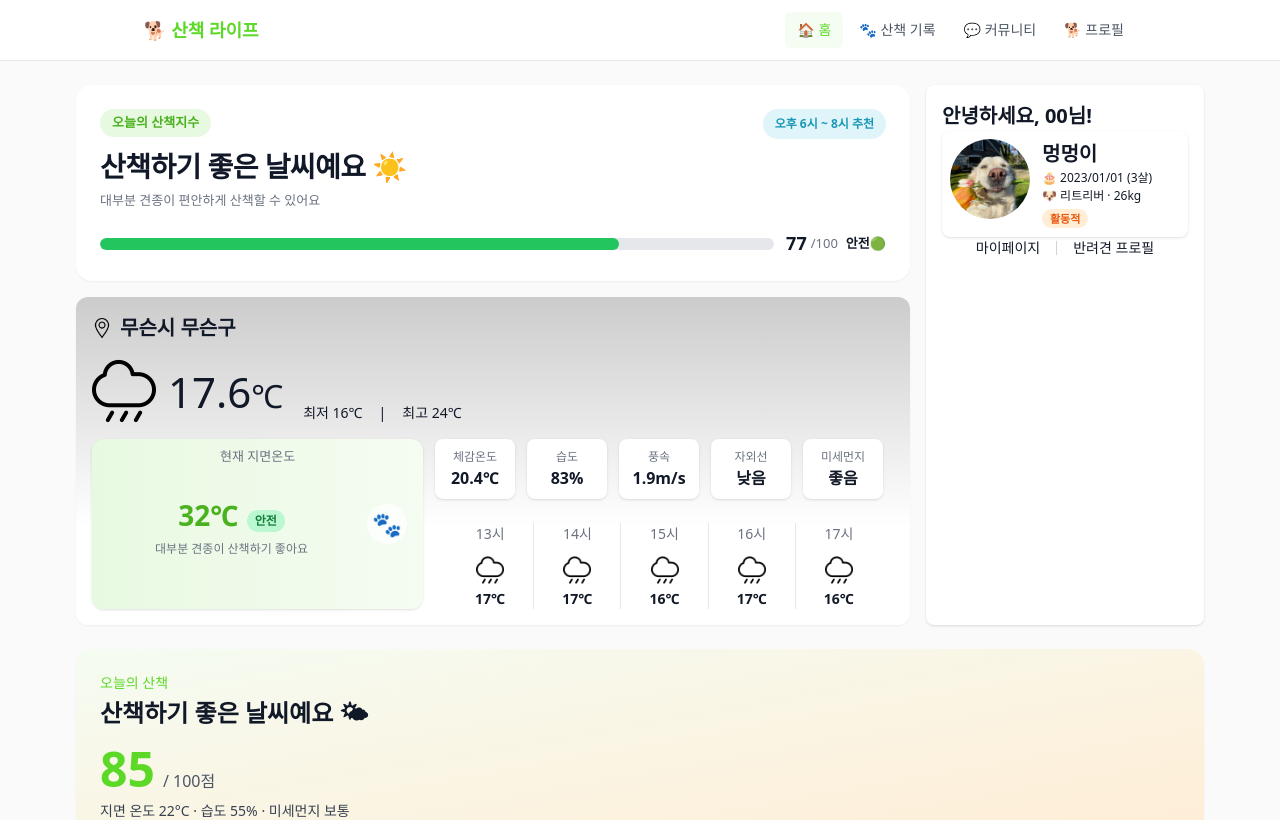
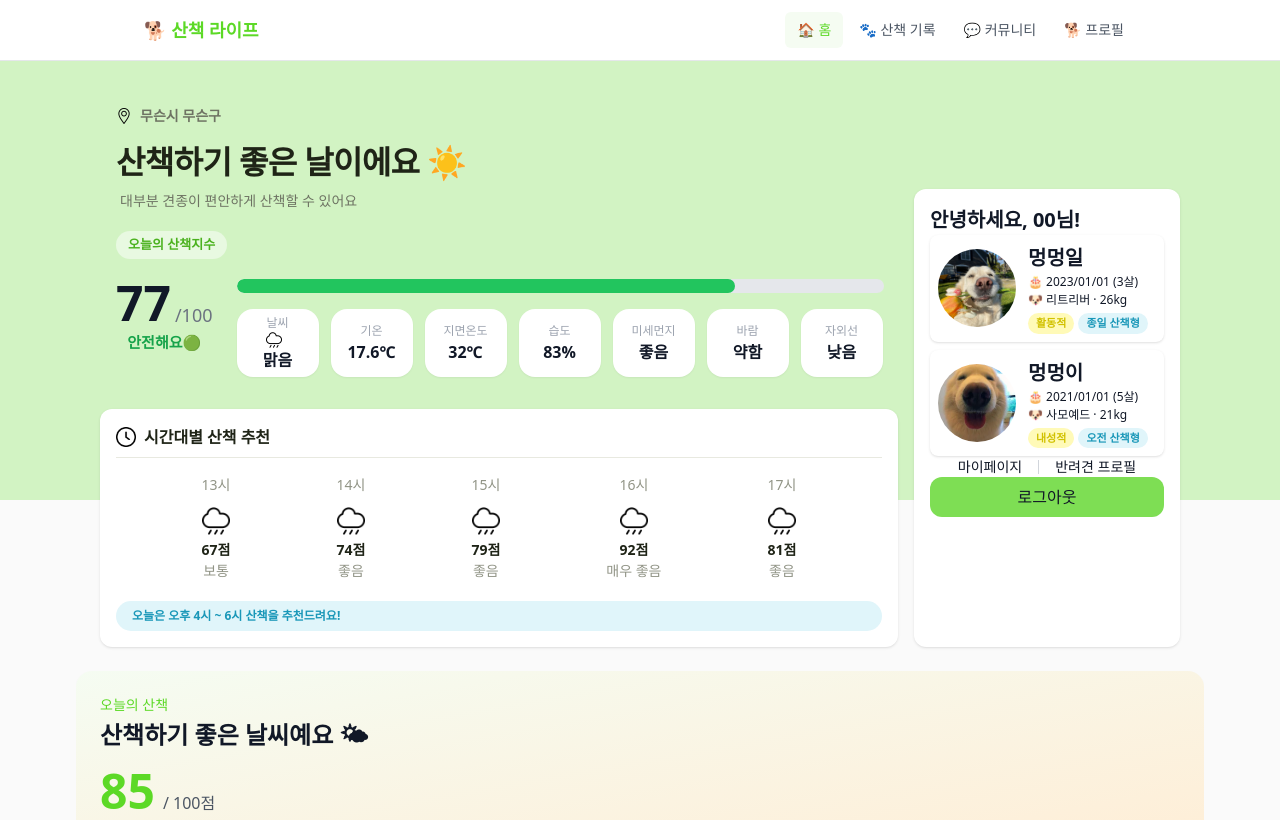
Before and after one commit to wodud17711/first-team-project, a React (Vite) app in the folder frontend/: page / in a window 1280 px wide. Shown: the top 820 px of the page. Built offline with nearby package versions, Linux system fonts and the light colour scheme.

Commit message:
feat: 홈화면 상단 콘텐츠 위치 변경 및 ui수정 중

```diff
--- a/frontend/src/components/WalkScore.jsx
+++ b/frontend/src/components/WalkScore.jsx
@@ -56,6 +56,9 @@
 
 // const score = calculateWalkScore()
 
+// 아이콘 및 일러스트
+import locationIcon from '../assets/locationIcon.png'
+import weatherTest from '../assets/weatherTest.png'
 
 
 // 날씨 적합도 점수(막대 그래프)
@@ -68,8 +71,8 @@ function WalkScore({ score = 77 }) {
     if (score >= 70) {
       return {
         color: "bg-success",
-        label: "안전🟢",
-        title: "산책하기 좋은 날씨예요 ☀️",
+        label: "안전해요🟢",
+        title: "산책하기 좋은 날이에요 ☀️",
         desc: "대부분 견종이 편안하게 산책할 수 있어요"
       };
     }
@@ -77,7 +80,7 @@ function WalkScore({ score = 77 }) {
     if (score >= 40) {
       return {
         color: "bg-warning",
-        label: "주의🟡",
+        label: "주의가 필요해요🟡",
         title: "짧은 산책을 추천드려요 🌥️",
         desc: "더위에 약한 반려견은 주의가 필요해요"
       };
@@ -85,7 +88,7 @@ function WalkScore({ score = 77 }) {
 
     return {
       color: "bg-danger",
-      label: "위험🔴",
+      label: "위험해요🔴",
       title: "산책을 되도록 피해주세요 🌧️",
       desc: "지면온도와 날씨 상태가 산책하기 위험해요"
     };
@@ -94,68 +97,163 @@ function WalkScore({ score = 77 }) {
   const { color, label, title, desc } = getScoreMeta(score);
 
   return (
-    <div className="w-full">
+    <div className="w-full px-[180px]">
 
       {/* 상단 */}
-      <div className="flex items-start justify-between">
-
-        <div>
-          <span className="
-            inline-flex items-center justify-center
-            px-3 py-1
-            text-[13px] font-bold
-            bg-brand-100 text-brand-700
-            rounded-full
-          ">
-            오늘의 산책지수
-          </span>
-
-          <h2 className="text-[28px] font-bold mt-2 tracking-[-0.02em]">
+      <div className="flex flex-col items-start justify-between">
+        {/* 사용자 위치 */}
+        <div className='flex items-center gap-2'>
+          <img src={locationIcon} alt="위치아이콘" className='w-4 h-4 object-cover'/>
+          <span className="text-[14px] text-txtcolor-500 font-bold">무슨시 무슨구</span>
+        </div>
+        {/* 점수별 멘트 */}
+        <div className='mt-2'>
+          <h2 className="text-[32px] text-txtcolor-900 font-bold mt-1 tracking-[-0.02em]">
             {title}
           </h2>
-
-          <p className="text-[13px] text-gray-500 mt-1">
+          <p className="text-[14px] text-txtcolor-500 ml-1 mt-1">
             {desc}
           </p>
         </div>
+      </div>
 
-        <div className="
-          px-3 py-1.5
-          rounded-full
-          bg-sky-100 text-sky-700
-          text-[12px] font-bold
-          whitespace-nowrap
+      {/* 오늘의 산책지수 */}
+      <div className="mt-5">
+
+
+        {/* 제목 */}
+        <span className="
+          inline-flex items-center justify-center
+          px-3 py-1 mb-5 rounded-full
+          text-[13px] font-bold text-brand-700 bg-brand-100
         ">
-          오후 6시 ~ 8시 추천
+          오늘의 산책지수
+        </span>
+
+        {/* 아래 영역 */}
+        <div className="flex items-start gap-6">
+
+          {/* 왼쪽 - 점수 */}
+          <div className="
+            flex flex-col items-center
+            min-w-fit text-center whitespace-nowrap
+          ">
+            <div className="flex items-end gap-1">
+              <span className="text-[48px] font-bold leading-none">
+                {score}
+              </span>
+              <span className="text-[18px] text-gray-500 -mb-[2px]">
+                /100
+              </span>
+            </div>
+
+            <span className="
+              mt-1
+              text-[15px] font-bold text-green-600
+            ">
+              {label}
+            </span>
+
+          </div>
+
+          {/* 오른쪽 */}
+          <div className="flex-1">
+
+            {/* 게이지 */}
+            <div className="
+              h-[14px]
+              bg-gray-200
+              rounded-full
+              overflow-hidden
+            ">
+              <div
+                className={`
+                  h-full rounded-full
+                  transition-all duration-500
+                  ${color}
+                `}
+                style={{ width: `${score}%` }}
+              />
+            </div>
+
+            {/* 날씨 요소 */}
+            <div className="flex gap-3 mt-4">
+
+              <div className="
+                flex flex-col items-center justify-center
+                w-[82px] h-[68px]
+                bg-white rounded-2xl shadow-sm
+              ">
+                <p className='text-[12px] text-gray-400'>날씨</p>
+                <img src={weatherTest} alt='날씨아이콘자리' className='w-4 h-4 mr-2 object-cover'/>
+                <p className='text-[16px] font-bold'>맑음</p>
+              </div>
+
+              <div className="
+                flex flex-col items-center justify-center
+                w-[82px] h-[68px]
+                bg-white rounded-2xl shadow-sm
+              ">
+                <p className='text-[12px] text-gray-400'>기온</p>
+                <p className='text-[16px] font-bold'>17.6℃</p>
+              </div>
+
+              <div className="
+                flex flex-col items-center justify-center
+                w-[82px] h-[68px]
+                bg-white rounded-2xl shadow-sm
+              ">
+                <p className='text-[12px] text-gray-400'>지면온도</p>
+                <p className='text-[16px] font-bold'>32℃</p>
+              </div>
+
+              <div className="
+                flex flex-col items-center justify-center
+                w-[82px] h-[68px]
+                bg-white rounded-2xl shadow-sm
+              ">
+                <p className='text-[12px] text-gray-400'>습도</p>
+                <p className='text-[16px] font-bold'>83%</p>
+              </div>
+
+              <div className="
+                flex flex-col items-center justify-center
+                w-[82px] h-[68px]
+                bg-white rounded-2xl shadow-sm
+              ">
+                <p className='text-[12px] text-gray-400'>미세먼지</p>
+                <p className='text-[16px] font-bold'>좋음</p>
+              </div>
+
+              <div className="
+                flex flex-col items-center justify-center
+                w-[82px] h-[68px]
+                bg-white rounded-2xl shadow-sm
+              ">
+                <p className='text-[12px] text-gray-400'>바람</p>
+                <p className='text-[16px] font-bold'>약함</p>
+              </div>
+
+              <div className="
+                flex flex-col items-center justify-center
+                w-[82px] h-[68px]
+                bg-white rounded-2xl shadow-sm
+              ">
+                <p className='text-[12px] text-gray-400'>자외선</p>
+                <p className='text-[16px] font-bold'>낮음</p>
+              </div>
+
+            </div>
+
+          </div>
+
         </div>
 
       </div>
 
-      {/* 게이지 */}
-      <div className="mt-5 flex items-center gap-3">
 
-        <div className="flex-1 h-[12px] bg-gray-200 rounded-full overflow-hidden">
-          <div
-            className={`h-full ${color} rounded-full transition-all duration-500`}
-            style={{ width: `${score}%` }}
-          />
-        </div>
 
-        <div className="flex items-center gap-1 whitespace-nowrap">
-          <span className="text-[18px] font-bold">
-            {score}
-          </span>
 
-          <span className="text-[13px] text-gray-500">
-            /100
-          </span>
-
-          <span className="text-[13px] font-bold ml-1">
-            {label}
-          </span>
-        </div>
-
-      </div>
 
     </div>
   );
--- a/frontend/src/components/WeatherCard.jsx
+++ b/frontend/src/components/WeatherCard.jsx
@@ -1,6 +1,6 @@
 // 아이콘 및 일러스트
-import locationIcon from '../assets/locationIcon.png'
 import weatherTest from '../assets/weatherTest.png'
+import timeIcon from '../assets/timeIcon.png'
 
 
 
@@ -12,151 +12,63 @@ import weatherTest from '../assets/weatherTest.png'
 function WeatherCard() {
 
     const weatherData = [
-        { time: "13시", temp: "17℃", icon: weatherTest},
-        { time: "14시", temp: "17℃", icon: weatherTest},
-        { time: "15시", temp: "16℃", icon: weatherTest},
-        { time: "16시", temp: "17℃", icon: weatherTest},
-        { time: "17시", temp: "16℃", icon: weatherTest},
+        { time: "13시", score: "67점", label: "보통", icon: weatherTest},
+        { time: "14시", score: "74점", label: "좋음", icon: weatherTest},
+        { time: "15시", score: "79점", label: "좋음", icon: weatherTest},
+        { time: "16시", score: "92점", label: "매우 좋음", icon: weatherTest},
+        { time: "17시", score: "81점", label: "좋음", icon: weatherTest},
     ]
 
   return (
-    // 이거 실제 날씨에 따라 배경도 비오면 비오고 맑으면 구름 솔솔 떠다니고 이런느낌이면 좋을 것 같은디
-    <div className="bg-[linear-gradient(to_bottom,#cccccc_0%,#ffffff_70%)] rounded-xl p-4 shadow-sm">
 
-      {/* 사용자 위치 */}
-      <div className='flex items-center mb-4 gap-2'>
-        <img src={locationIcon} alt="위치아이콘" className='w-5 h-5 object-cover'/>
-        <span className="text-[20px] font-bold">무슨시 무슨구</span>
+    <div className="bg-white rounded-xl p-4 shadow">
+
+      {/* 제목 */}
+      <div className='flex items-center gap-2'>
+        <img src={timeIcon} alt="시간아이콘" className="w-5 h-5 object-cover"/>
+        <p className='text-[16px] text-txtcolor-900 font-bold'>시간대별 산책 추천</p>
       </div>
 
-      {/* 날씨 및 온도 */}
-      <div className='flex items-end gap-1'>
-        <img src={weatherTest} alt='날씨아이콘자리' className='w-16 h-16 mr-2 object-cover'/>
-        <div>
-          <div className='flex items-end gap-2'>
-            <span className='text-[42px]'>17.6<span className='text-[32px]'>℃</span></span>
-            {/* <span className='text-[14px]'>(체감 20.4℃)</span> */}
-            <div className='flex items-baseline ml-3 mt-1 gap-4'>
-                <span className='text-[14px]'>최저 16℃</span>
-                <span className='text-[14px]'>|</span>
-                <span className='text-[14px]'>최고 24℃</span>
-            </div>
-          </div>
-        </div>
-      </div>
+      <div className='mt-2 h-px bg-txtcolor-100'/>
 
-      <div className='grid grid-cols-[3fr_1fr] gap-3'>
-        {/* 지면온도 - 강아지 산책관련이니까 지면온도를 조금 강조해야됨*/}
-        <div className="
-          relative
-          flex items-center justify-between
-          mt-4 p-4
-          bg-gradient-to-r from-brand-100 to-brand-50
-          rounded-xl shadow
-        ">
 
-          {/* 가운데 내용 */}
-          <div className="flex-1 flex flex-col items-center">
-
-            <p className="absolute left-1/2 top-2 -translate-x-1/2 text-[13px] text-gray-500 font-medium">
-              현재 지면온도
-            </p>
-
-            <div className="flex items-end gap-2 mt-1">
-              <span className="text-[28px] font-bold text-brand-700">32℃</span>
-
-              <span className="
-                text-[12px] px-2 py-[2px]
-                rounded-full
-                bg-green-200 text-green-700
-                font-semibold
-                mb-1
-              ">
-                안전
-              </span>
-            </div>
-
-            <p className="text-[12px] text-gray-500 mt-1"> 대부분 견종이 산책하기 좋아요 </p>
-
-          </div>
-
-          {/* 오른쪽 아이콘 */}
-          <div className="
-            w-10 h-10
-            rounded-full
-            bg-white/70
-            flex items-center justify-center
-            text-[24px]
-            ml-3
-          ">
-            🐾
-          </div>
-
-        </div>
-
-        {/* 오른쪽 영역 */}
-        <div className="flex flex-col mt-4 gap-3">
-
-            {/* 체감온도, 습도, 풍속, 자외선, 미세먼지 */}
-            <div className="flex gap-3">
-                <div className="flex flex-col items-center justify-center w-[80px] h-[60px] bg-white rounded-lg shadow">
-                    <p className='text-[12px] text-gray-500'>체감온도</p>
-                    <p className='text-[16px] font-bold'>20.4℃</p>
-                </div>
-
-                <div className="flex flex-col items-center justify-center w-[80px] h-[60px] bg-white rounded-lg shadow">
-                    <p className='text-[12px] text-gray-500'>습도</p>
-                    <p className='text-[16px] font-bold'>83%</p>
-                </div>
-
-                <div className="flex flex-col items-center justify-center w-[80px] h-[60px] bg-white rounded-lg shadow">
-                    <p className='text-[12px] text-gray-500'>풍속</p>
-                    <p className='text-[16px] font-bold'>1.9m/s</p>
-                </div>
-
-                <div className="flex flex-col items-center justify-center w-[80px] h-[60px] bg-white rounded-lg shadow">
-                    <p className='text-[12px] text-gray-500'>자외선</p>
-                    <p className='text-[16px] font-bold'>낮음</p>
-                </div>
-
-                <div className="flex flex-col items-center justify-center w-[80px] h-[60px] bg-white rounded-lg shadow">
-                    <p className='text-[12px] text-gray-500'>미세먼지</p>
-                    <p className='text-[16px] font-bold'>좋음</p>
-                </div>
-            </div>
-
+      <div className="flex flex-col mt-2 gap-3">
           {/* 시간별 날씨 */}
-            <div className="flex justify-center overflow-x-auto px-3 pt-3">
+          <div className="flex justify-center overflow-x-auto gap-[50px] py-2">
               {weatherData.map((weather, index) => (
                   <div
                       key={index}
-                        className={`flex flex-col items-center min-w-[45px] px-7 ${
-                            index !== weatherData.length - 1
-                                ? "border-r border-gray-200"
-                                : ""
-                        }`}
-                    >
-                        <span className='text-[14px] text-gray-500'>
+                      className="flex flex-col items-center min-w-[45px] px-7">
+                      <span className='text-[14px] text-txtcolor-400'>
                           {weather.time}
                       </span>
-
                       <img
                           src={weather.icon}
                           alt="날씨아이콘"
                           className="w-7 h-7 object-cover mt-3 my-1"
                       />
-
-                        <span className='text-[14px] font-bold'>
-                            {weather.temp}
+                      <span className='text-[14px] text-txtcolor-900 font-bold'>
+                          {weather.score}
+                      </span>
+                      <span className='text-[14px] text-txtcolor-400'>
+                          {weather.label}
                       </span>
                   </div>
               ))}
           </div>
 
+          {/* 산책시간 추천 */}
+          <div className="
+            px-4 py-1.5
+            rounded-full whitespace-nowrap
+            bg-sky-100 text-sky-700 text-[12px] font-bold
+          ">
+            오늘은 오후 4시 ~ 6시 산책을 추천드려요!
+          </div>
+
       </div>
     </div>
 
-    </div>
   )
 }
 
--- a/frontend/src/pages/Home.jsx
+++ b/frontend/src/pages/Home.jsx
@@ -4,6 +4,7 @@ import WalkScore from '../components/WalkScore'
 
 // 강아지 테스트 사진
 import dogImg1 from '../assets/dogImg1.jpg'
+import dogImg2 from '../assets/dogImg2.jpeg'
 
 // 일단 홈화면 첫 줄부터 만들어 본 다음 로그인, 회원가입 페이지 작성
 // 폰트 적용은 나중에, 일단 배치부터
@@ -15,56 +16,105 @@ import dogImg1 from '../assets/dogImg1.jpg'
 
 function Home() {
   return (
-    <div className="space-y-6">
+    <div className="flex flex-col gap-6 overflow-x-hidden">
+
+      {/* 산책지수 배경 */}
+      <div className="
+        absolute top-0 left-0
+        w-full h-[500px]
+        bg-brand-200
+      " />
+      {/* 산책 지수 */}
+      <section className="
+        relative
+        w-full min-h-[500px]
+        -ml-[140px] py-5
+      ">
+        <WalkScore />
+      </section>
 
       {/* 최상단 */}
-      <section className="grid grid-cols-[3fr_1fr] gap-4">
-
+      <section className="
+        relative -mt-[200px] z-10
+        w-full
+        mx-auto
+        px-6
+        grid grid-cols-[3fr_1fr] gap-4
+      ">
         {/* 왼쪽 섹션 - 날씨 + 산책 지수 */}
         <div className='flex flex-col gap-4'>
-          {/* 산책 지수 박스*/}
-          <div className="bg-white rounded-2xl shadow-sm p-6
-            hover:shadow-md hover:scale-[1.01]
-            transition-all duration-200 cursor-pointer"
-          >
-            {/* 산책지수 + 게이지 */}
-            <WalkScore />
-          </div>
-
           {/* 날씨 */}
           <WeatherCard />
         </div>
 
 
-
         {/* 오른쪽 섹션 - 로그인(사용자 인터페이스) */}
-        <div className="bg-white rounded-lg shadow p-4">
+        <div className="bg-white rounded-xl shadow p-4 -mt-[220px]">
           <p className='text-[20px] font-bold'>안녕하세요, 00님!</p>
 
           {/* 강아지 프로필 */}
-          <div className='flex bg-white rounded-lg shadow p-2 gap-3'>
-            <img src={dogImg1} alt='강아지사진' className='w-20 h-20 rounded-full object-cover'/>
+          <div className='flex flex-col gap-2'>
+            <div className='flex items-center bg-white rounded-lg shadow p-2 gap-3'>
+              <img src={dogImg1} alt='강아지사진' className='w-[78px] h-[78px] rounded-full object-cover'/>
               <div>
-              <p className='text-[20px] font-bold'>멍멍이</p>
+                <p className='text-[20px] font-bold'>멍멍일</p>
                 <p className='text-[12px]'>🎂 2023/01/01 (3살)</p>
                 <p className='text-[12px]'>🐶 리트리버 · 26kg</p>
+                <div className='flex gap-1 mt-1'>
                   <span className='
                   px-2 py-[2px]
                   rounded-full
-                bg-orange-100 text-orange-600
+                  bg-sun-200 text-sun-700
                   text-[11px] font-bold
                   '>
                     활동적
                   </span>
-
+                  <span className='
+                    px-2 py-[2px]
+                    rounded-full
+                    bg-sky-100 text-sky-700
+                    text-[11px] font-bold
+                  '>
+                    종일 산책형
+                  </span>
                 </div>
               </div>
+            </div>
+            <div className='flex items-center bg-white rounded-lg shadow p-2 gap-3'>
+              <img src={dogImg2} alt='강아지사진' className='w-[78px] h-[78px] rounded-full object-cover'/>
+              <div>
+                <p className='text-[20px] font-bold'>멍멍이</p>
+                <p className='text-[12px]'>🎂 2021/01/01 (5살)</p>
+                <p className='text-[12px]'>🐶 사모예드 · 21kg</p>
+                <div className='flex gap-1 mt-1'>
+                  <span className='
+                  px-2 py-[2px]
+                  rounded-full
+                  bg-sun-200 text-sun-700
+                  text-[11px] font-bold
+                  '>
+                    내성적
+                  </span>
+                  <span className='
+                    px-2 py-[2px]
+                    rounded-full
+                    bg-sky-100 text-sky-700
+                    text-[11px] font-bold
+                  '>
+                    오전 산책형
+                  </span>
+                </div>
+              </div>
+            </div>
+          </div>
+
 
           <div className='flex justify-center items-center gap-4'>
             <p className='text-[14px]'>마이페이지</p>
             <div className='w-px h-[14px] bg-gray-300 flex items-center'/>
             <p className='text-[14px]'>반려견 프로필</p>
           </div>
+          <button className='w-full p-2 bg-brand-500 rounded-xl'>로그아웃</button>
         </div>
 
       </section>
```
Also changed, not shown: frontend/src/assets/dogImg2.jpeg (added), frontend/src/assets/timeIcon.png (added). Lines whose indentation alone changed are shown as unchanged.
